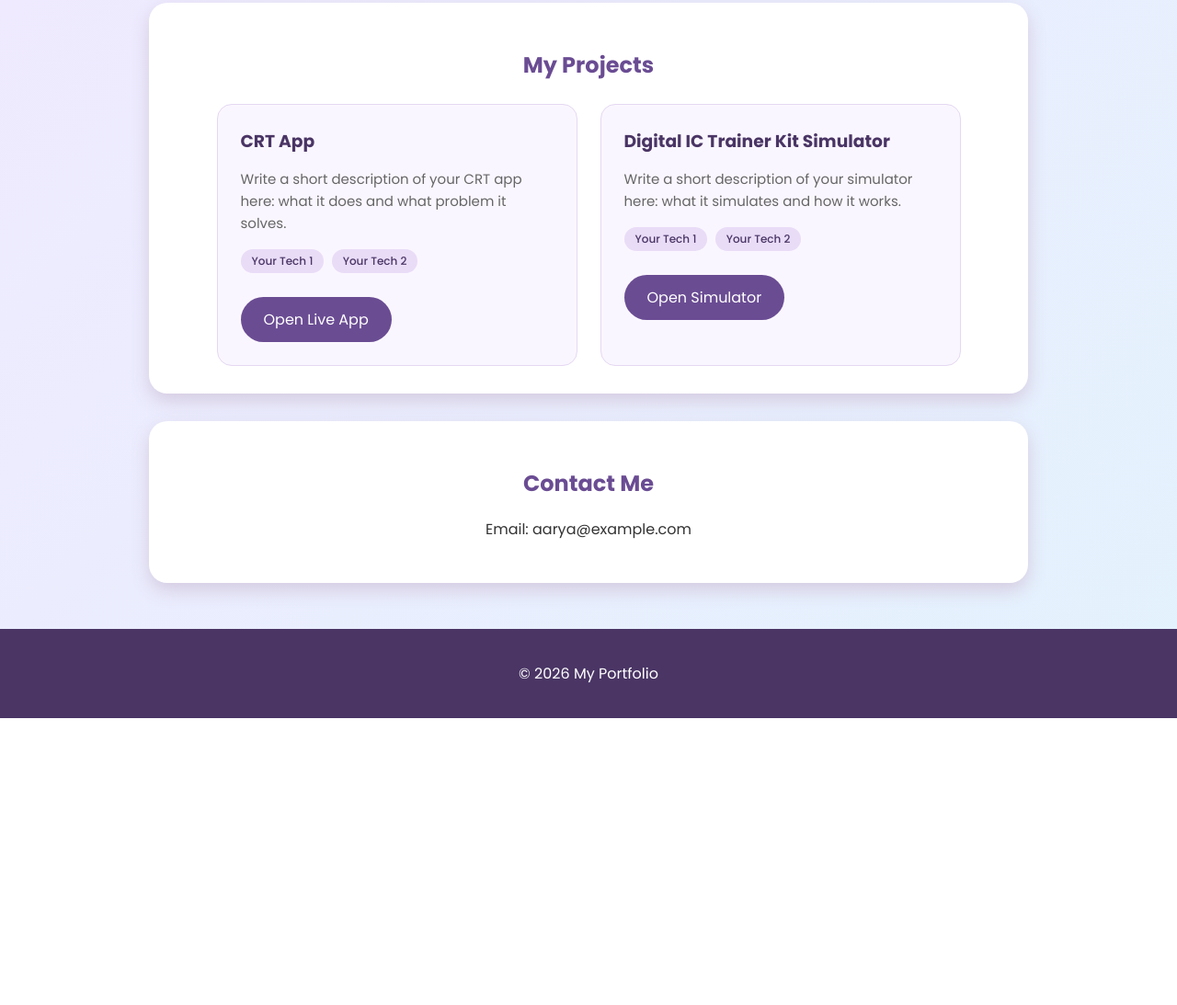
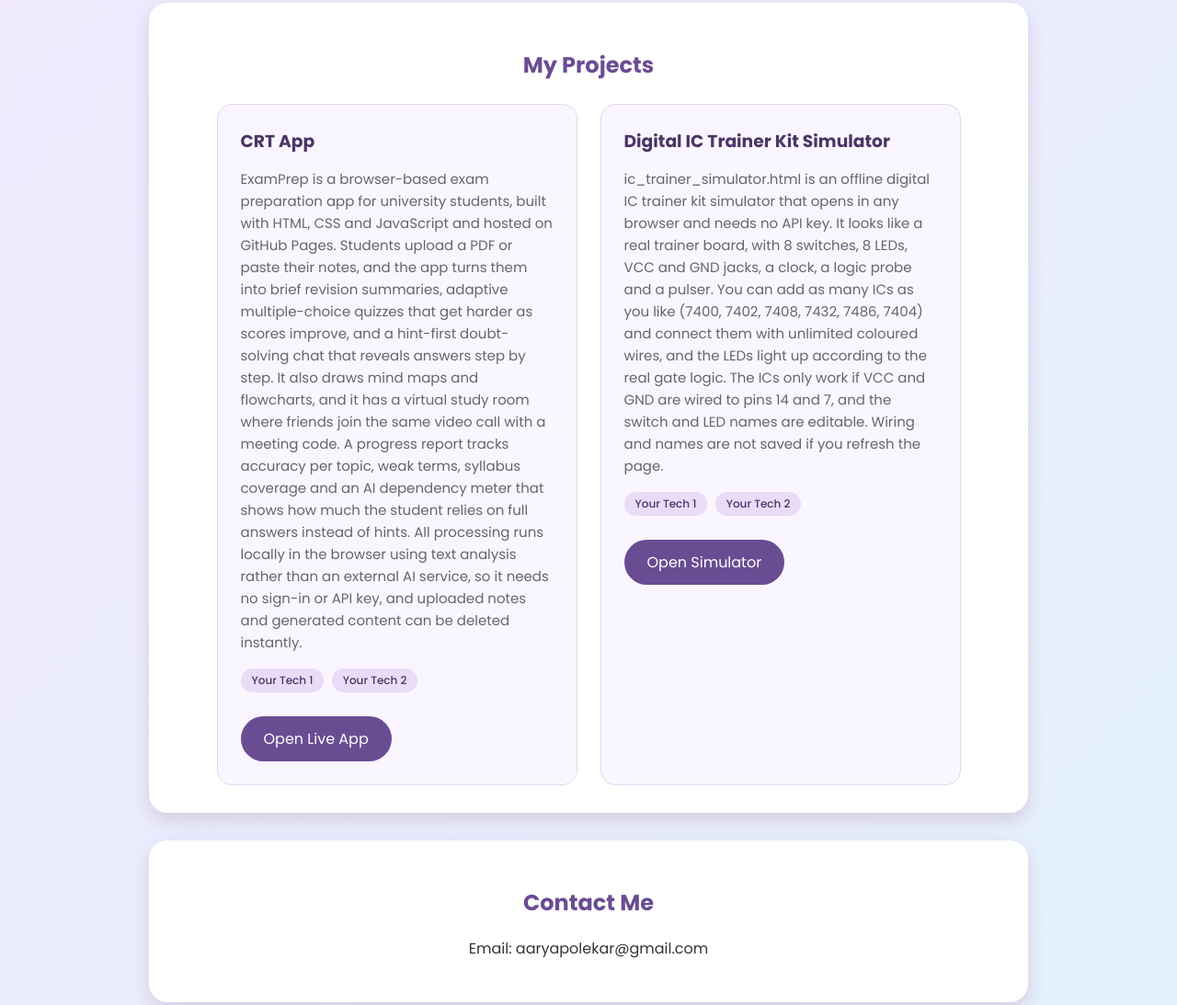
Before and after one commit to codeverse2608/SGA-assignment-7, a plain HTML site: page index.html in a window 1280 px wide. Shown: the part 1003-2096 px from the top of the page at 92% size. Before the commit the page ends 1784 px from the top, so only its background shows below. Drawn offline with Linux system fonts and the light colour scheme.

Commit message:
Add projects section to portfolio
Added a projects section with descriptions and links for two projects: CRT App and Digital IC Trainer Kit Simulator.

```diff
--- a/index.html
+++ b/index.html
@@ -200,8 +200,22 @@
             <div class="project-card">
                 <h3>CRT App</h3>
                 <p>
-                    Write a short description of your CRT app here:
-                    what it does and what problem it solves.
+                    ExamPrep is a browser-based exam preparation app for
+                    university students, built with HTML, CSS and JavaScript
+                    and hosted on GitHub Pages. Students upload a PDF or paste
+                    their notes, and the app turns them into brief revision
+                    summaries, adaptive multiple-choice quizzes that get harder
+                    as scores improve, and a hint-first doubt-solving chat that
+                    reveals answers step by step. It also draws mind maps and
+                    flowcharts, and it has a virtual study room where friends
+                    join the same video call with a meeting code. A progress
+                    report tracks accuracy per topic, weak terms, syllabus
+                    coverage and an AI dependency meter that shows how much
+                    the student relies on full answers instead of hints.
+                    All processing runs locally in the browser using text
+                    analysis rather than an external AI service, so it needs
+                    no sign-in or API key, and uploaded notes and generated
+                    content can be deleted instantly.
                 </p>
                 <div class="tags">
                     <span>Your Tech 1</span>
@@ -215,8 +229,15 @@
             <div class="project-card">
                 <h3>Digital IC Trainer Kit Simulator</h3>
                 <p>
-                    Write a short description of your simulator here:
-                    what it simulates and how it works.
+            ic_trainer_simulator.html is an offline digital IC trainer kit
+            simulator that opens in any browser and needs no API key. It looks
+            like a real trainer board, with 8 switches, 8 LEDs, VCC and GND jacks,
+            a clock, a logic probe and a pulser. You can add as many ICs as you
+            like (7400, 7402, 7408, 7432, 7486, 7404) and connect them with unlimited
+            coloured wires, and the LEDs light up according to the real gate logic.
+            The ICs only work if VCC and GND are wired to pins 14 and 7, and the
+            switch and LED names are editable. Wiring and names are not
+            saved if you refresh the page.
                 </p>
                 <div class="tags">
                     <span>Your Tech 1</span>
@@ -232,7 +253,7 @@
 
     <div class="box" id="contact">
         <h2>Contact Me</h2>
-        <p>Email: aarya@example.com</p>
+        <p>Email: aaryapolekar@gmail.com</p>
     </div>
 
     <footer>
```
